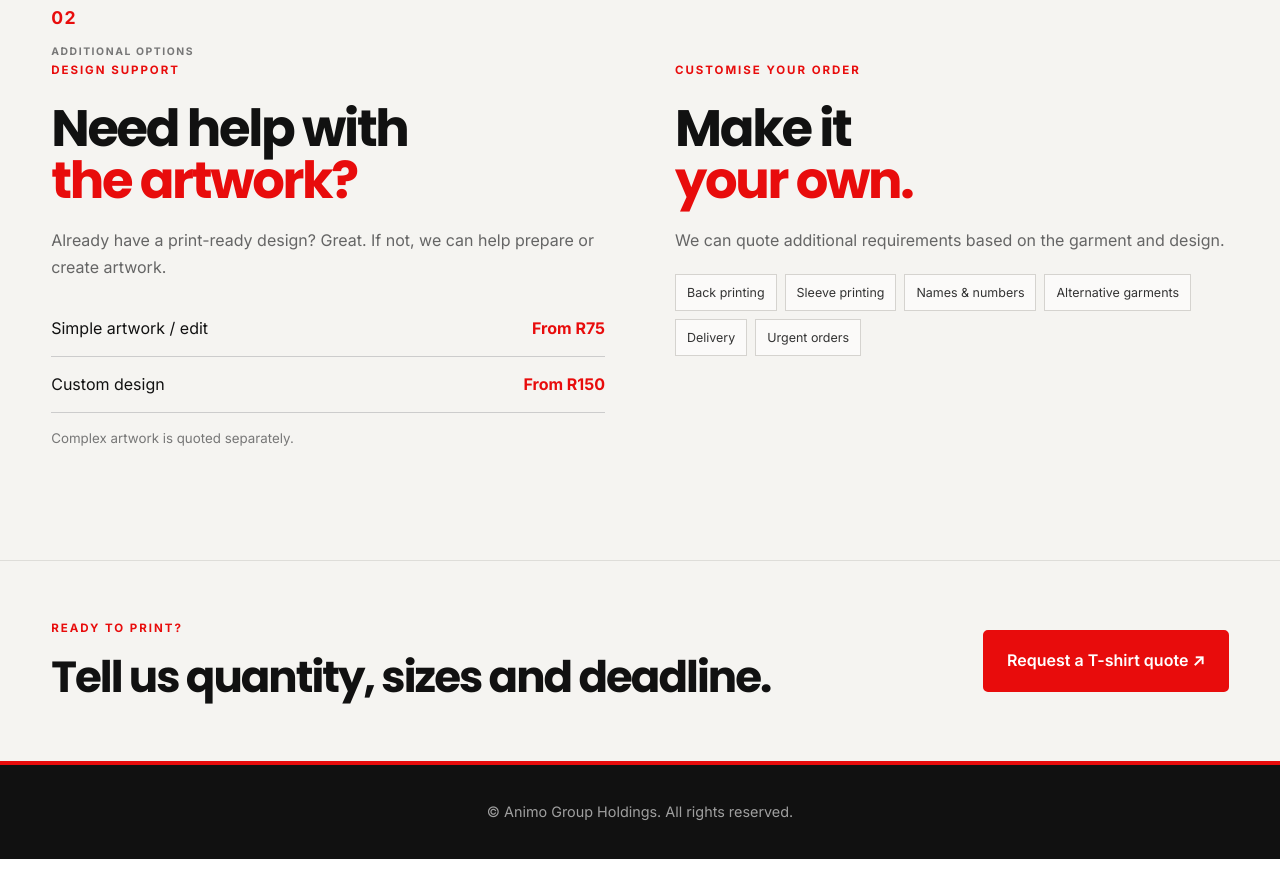
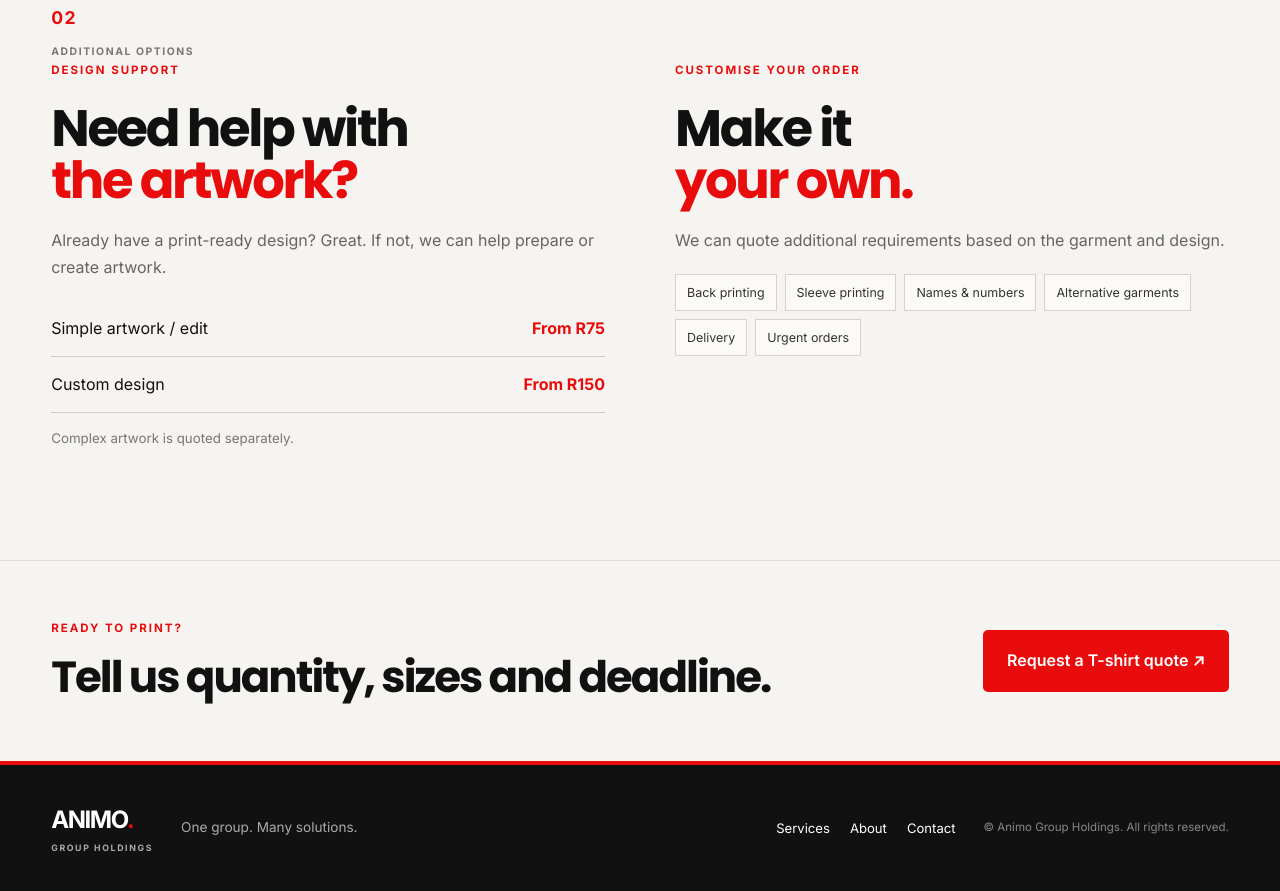
Before and after one commit to deighandk-lab/AnimoGH, a plain HTML site: page pricing.html in a window 1280 px wide. Shown: the part 1979-2870 px from the top of the page. Before the commit the page ends 2838 px from the top, so only its background shows below. Drawn offline with Linux system fonts and the light colour scheme.

Commit message:
Standardize branded footer across Animo website

```diff
--- a/pricing.html
+++ b/pricing.html
@@ -13,4 +13,4 @@
 <section class="inner-hero"><div class="container inner-hero-grid"><div><span class="eyebrow-line">ANIMO PRINTING / CUSTOM APPAREL</span><h1>Made for your people.<br><em>Priced with clarity.</em></h1><p>Custom T-shirts for couples, families, birthdays, events, groups and businesses. These starting rates help you plan; every order is confirmed with a tailored quote.</p><a class="btn btn-primary" href="contact.html#quote">Get an exact quote ↗</a></div><div class="price-hero-card"><span>STARTING FROM</span><strong>R250</strong><small>per shirt · front print</small><div class="price-rule"></div><p>Client-supplied artwork<br>Garment and print details affect final price</p></div></div><div class="hero-index">03 / CUSTOM APPAREL PRICING</div></section>
 <section class="pricing-section"><div class="container"><div class="section-intro"><span class="eyebrow-line">SHIRT QUANTITY</span><h2>More shirts.<br><em>Better per-shirt rates.</em></h2><p>Starting prices for a front print when artwork is supplied by the client.</p></div><div class="price-table"><div class="price-table-head"><span>ORDER QUANTITY</span><span>STARTING PRICE / SHIRT</span></div><div class="price-row"><strong>01–05 shirts</strong><b>R250</b></div><div class="price-row"><strong>06–10 shirts</strong><b>R235</b></div><div class="price-row"><strong>11–20 shirts</strong><b>R220</b></div><div class="price-row"><strong>21–50 shirts</strong><b>R205</b></div><div class="price-row"><strong>51+ shirts</strong><b>Custom quote</b></div><p class="pricing-disclaimer">Rates are indicative starting points and may change depending on garment type, print size, design complexity, deadlines and delivery requirements.</p></div></div></section>
 <section class="editorial-section pricing-extras"><div class="container"><div class="section-marker">02 <span>ADDITIONAL OPTIONS</span></div><div class="extras-grid"><article><span class="eyebrow-line">DESIGN SUPPORT</span><h2>Need help with<br><em>the artwork?</em></h2><p>Already have a print-ready design? Great. If not, we can help prepare or create artwork.</p><div class="mini-price"><span>Simple artwork / edit</span><strong>From R75</strong></div><div class="mini-price"><span>Custom design</span><strong>From R150</strong></div><small>Complex artwork is quoted separately.</small></article><article><span class="eyebrow-line">CUSTOMISE YOUR ORDER</span><h2>Make it<br><em>your own.</em></h2><p>We can quote additional requirements based on the garment and design.</p><ul class="service-pills"><li>Back printing</li><li>Sleeve printing</li><li>Names & numbers</li><li>Alternative garments</li><li>Delivery</li><li>Urgent orders</li></ul></article></div></div></section>
-<section class="closing-strip"><div class="container"><div><span class="eyebrow-line">READY TO PRINT?</span><h2>Tell us quantity, sizes and deadline.</h2></div><a class="btn btn-primary" href="contact.html#quote">Request a T-shirt quote ↗</a></div></section></main><footer class="site-footer"><div class="container"><p>© Animo Group Holdings. All rights reserved.</p></div></footer><script src="assets/js/app.js"></script></body></html>
+<section class="closing-strip"><div class="container"><div><span class="eyebrow-line">READY TO PRINT?</span><h2>Tell us quantity, sizes and deadline.</h2></div><a class="btn btn-primary" href="contact.html#quote">Request a T-shirt quote ↗</a></div></section></main><footer class="site-footer red-footer"><div class="container footer-inner"><a href="index.html" class="footer-brand">ANIMO<span>.</span> <small>GROUP HOLDINGS</small></a><p>One group. Many solutions.</p><div class="footer-links"><a href="services.html">Services</a><a href="about.html">About</a><a href="contact.html">Contact</a></div><small>© Animo Group Holdings. All rights reserved.</small></div></footer><script src="assets/js/app.js"></script></body></html>
```
